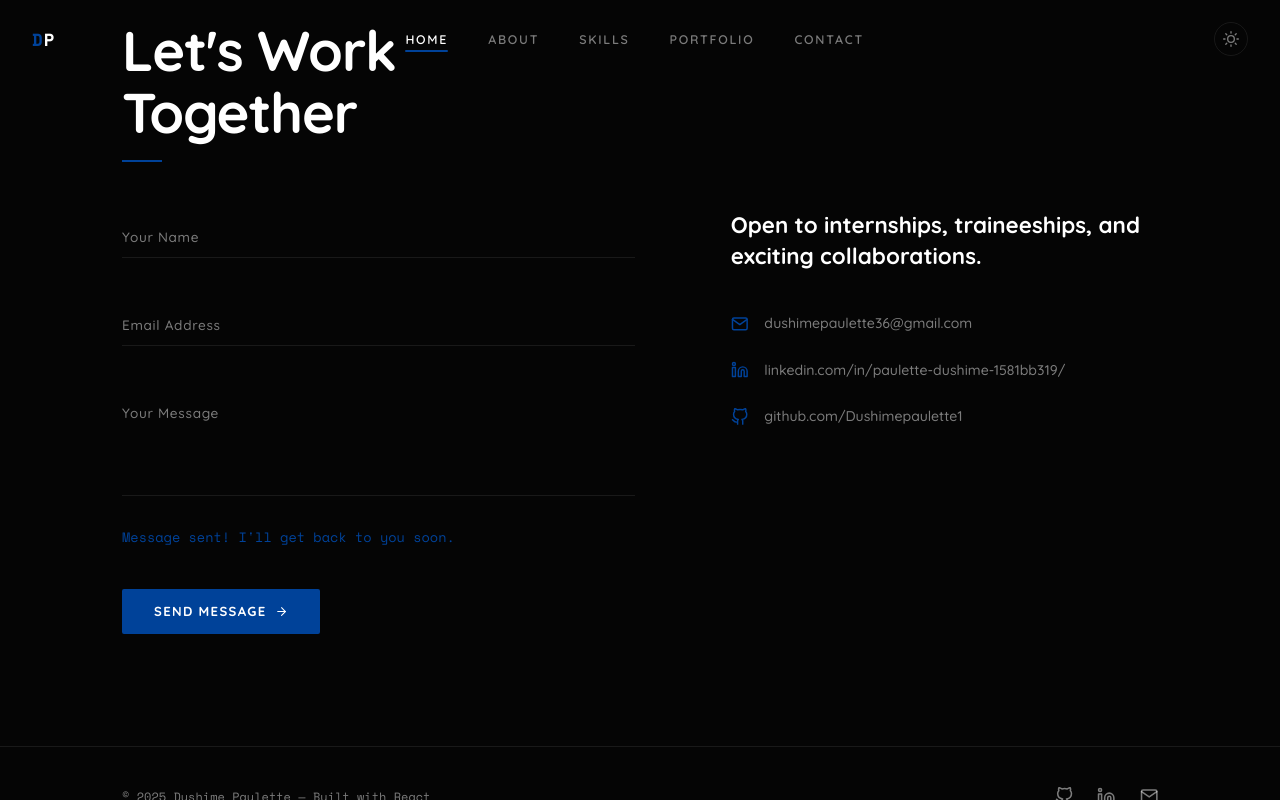
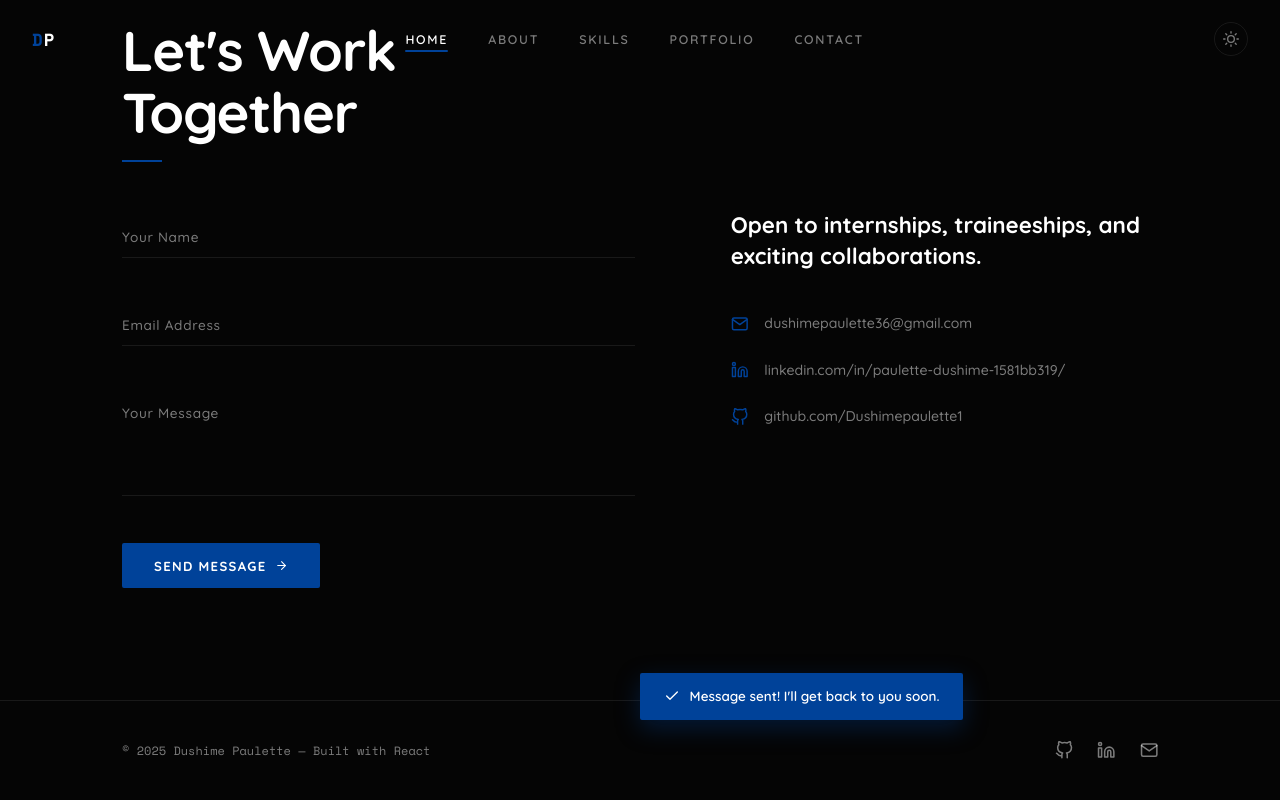
Before and after one commit to Dushimepaulette1/Paulette_Resume, a React (Vite) app: page / in a window 1280 px wide. Both pictures are taken after typing "Sample", "name@example.com", "Sample" into the empty fields and a click on the button "SEND MESSAGE". Shown: the part 4786-5586 px from the top of the page. Built offline with nearby package versions, Linux system fonts and the light colour scheme.

Commit message:
feat: add Toast notification and wire up contact form feedback

```diff
--- a/src/components/Contact.jsx
+++ b/src/components/Contact.jsx
@@ -1,20 +1,25 @@
-import { useRef, useState } from 'react'
+import { useRef, useState, useEffect } from 'react'
 import { motion, useInView } from 'framer-motion'
 import { FiMail, FiGithub, FiLinkedin, FiArrowRight } from 'react-icons/fi'
+import Toast from './Toast'
 
 const fadeUp = {
   hidden: { opacity: 0, y: 25 },
   visible: { opacity: 1, y: 0, transition: { duration: 0.65, ease: 'easeOut' } },
 }
 
-const isValidEmail = (email) =>
-  /^[^\s@]+@[^\s@]+\.[^\s@]+$/.test(email)
+const isValidEmail = (email) => /^[^\s@]+@[^\s@]+\.[^\s@]+$/.test(email)
 
 export default function Contact() {
   const ref = useRef(null)
   const inView = useInView(ref, { once: true, margin: '-80px' })
   const [form, setForm] = useState({ name: '', email: '', message: '' })
-  const [status, setStatus] = useState('')
+  const [toast, setToast] = useState({ visible: false, message: '', type: 'success' })
+
+  const showToast = (message, type = 'success') => {
+    setToast({ visible: true, message, type })
+    setTimeout(() => setToast(t => ({ ...t, visible: false })), 3500)
+  }
 
   const handleChange = (e) =>
     setForm(prev => ({ ...prev, [e.target.name]: e.target.value }))
@@ -22,14 +27,14 @@ export default function Contact() {
   const handleSubmit = (e) => {
     e.preventDefault()
     if (!form.name || !form.email || !form.message) {
-      setStatus('Please fill out all fields.')
+      showToast('Please fill out all fields.', 'error')
       return
     }
     if (!isValidEmail(form.email)) {
-      setStatus('Please enter a valid email address.')
+      showToast('Please enter a valid email address.', 'error')
       return
     }
-    setStatus("Message sent! I'll get back to you soon.")
+    showToast("Message sent! I'll get back to you soon.", 'success')
     setForm({ name: '', email: '', message: '' })
   }
 
@@ -48,11 +53,7 @@ export default function Contact() {
           <motion.div className="divider" variants={fadeUp} />
 
           <div className="contact-grid">
-            <motion.form
-              className="contact-form"
-              onSubmit={handleSubmit}
-              variants={fadeUp}
-            >
+            <motion.form className="contact-form" onSubmit={handleSubmit} variants={fadeUp}>
               <div className="form-field">
                 <input
                   type="text"
@@ -93,8 +94,6 @@ export default function Contact() {
                 <label htmlFor="message" className="form-label">Your Message</label>
               </div>
 
-              {status && <p className="submit-status">{status}</p>}
-
               <button type="submit" className="btn-primary" style={{ alignSelf: 'flex-start' }}>
                 Send Message <FiArrowRight />
               </button>
@@ -110,16 +109,22 @@ export default function Contact() {
               </div>
               <div className="contact-item">
                 <FiLinkedin className="contact-icon" />
-                <a href="https://linkedin.com/in/paulette-dushime-1581bb319/" target="_blank" rel="noopener noreferrer" style={{color:"inherit"}}>linkedin.com/in/paulette-dushime-1581bb319/</a>
+                <a href="https://linkedin.com/in/paulette-dushime-1581bb319/" target="_blank" rel="noopener noreferrer" style={{ color: 'inherit' }}>
+                  linkedin.com/in/paulette-dushime-1581bb319/
+                </a>
               </div>
               <div className="contact-item">
                 <FiGithub className="contact-icon" />
-                <a href="https://github.com/Dushimepaulette1" target="_blank" rel="noopener noreferrer" style={{color:"inherit"}}>github.com/Dushimepaulette1</a>
+                <a href="https://github.com/Dushimepaulette1" target="_blank" rel="noopener noreferrer" style={{ color: 'inherit' }}>
+                  github.com/Dushimepaulette1
+                </a>
               </div>
             </motion.div>
           </div>
         </motion.div>
       </div>
+
+      <Toast message={toast.message} type={toast.type} visible={toast.visible} />
     </section>
   )
 }
--- /dev/null
+++ b/src/components/Toast.jsx
@@ -0,0 +1,24 @@
+import { motion, AnimatePresence } from 'framer-motion'
+import { FiCheck, FiAlertCircle } from 'react-icons/fi'
+
+export default function Toast({ message, type = 'success', visible }) {
+  return (
+    <AnimatePresence>
+      {visible && (
+        <motion.div
+          className={`toast toast--${type}`}
+          initial={{ opacity: 0, y: 24, scale: 0.96 }}
+          animate={{ opacity: 1, y: 0, scale: 1 }}
+          exit={{ opacity: 0, y: 24, scale: 0.96 }}
+          transition={{ duration: 0.28, ease: 'easeOut' }}
+          role="alert"
+        >
+          <span className="toast-icon">
+            {type === 'success' ? <FiCheck /> : <FiAlertCircle />}
+          </span>
+          {message}
+        </motion.div>
+      )}
+    </AnimatePresence>
+  )
+}
--- a/src/index.css
+++ b/src/index.css
@@ -979,6 +979,39 @@ textarea.form-input {
   letter-spacing: 0.06em;
 }
 
+/* ── Toast notification ── */
+.toast {
+  position: fixed;
+  bottom: 5rem;
+  left: 50%;
+  transform: translateX(-50%);
+  z-index: 9998;
+  display: inline-flex;
+  align-items: center;
+  gap: 0.6rem;
+  padding: 0.8rem 1.5rem;
+  border-radius: 2px;
+  font-size: 0.84rem;
+  font-weight: 600;
+  font-family: 'Quicksand', sans-serif;
+  white-space: nowrap;
+  pointer-events: none;
+}
+
+.toast--success {
+  background: var(--accent);
+  color: #fff;
+  box-shadow: 0 8px 24px rgba(0, 66, 153, 0.35);
+}
+
+.toast--error {
+  background: #c0392b;
+  color: #fff;
+  box-shadow: 0 8px 24px rgba(192, 57, 43, 0.35);
+}
+
+.toast-icon { display: flex; font-size: 1rem; }
+
 /* ── Loading screen ── */
 .loading-screen {
   position: fixed;
```
